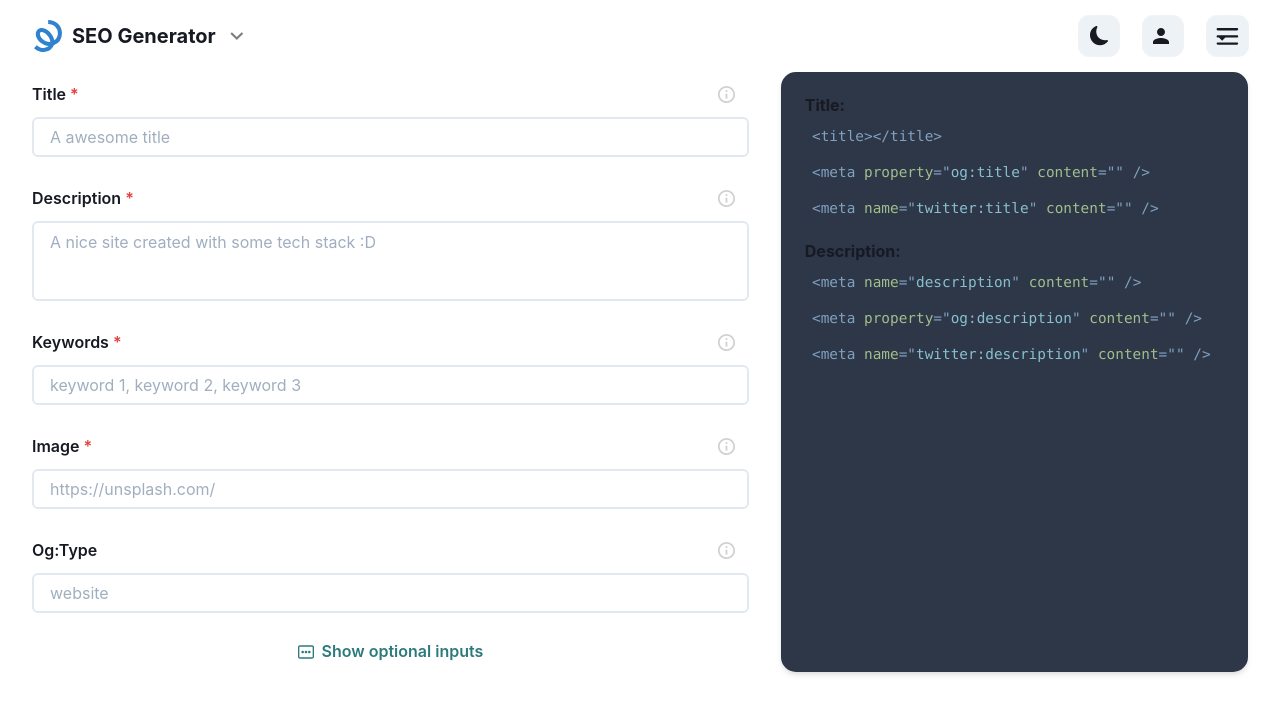
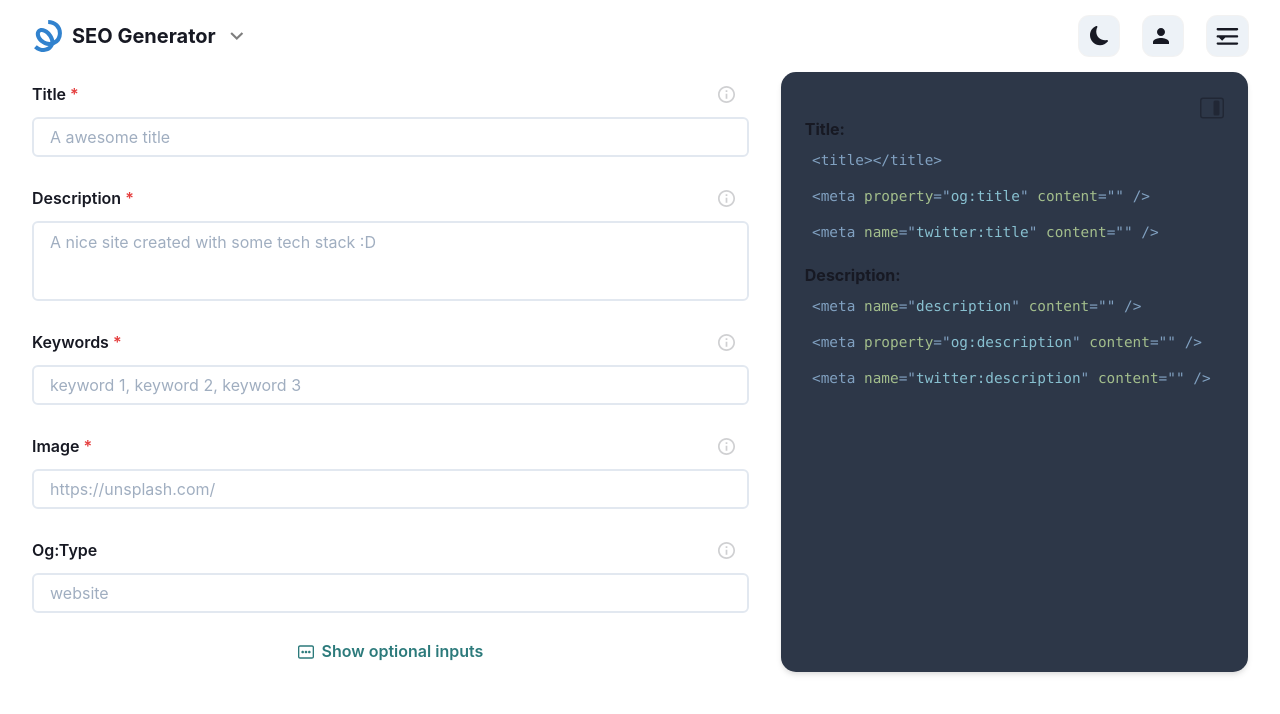
Before and after one commit to mrLuisFer/seo-generator, a Next.js app: page / in a window 1280 px wide. Shown: the top 714 px of the page. Built offline with nearby package versions, Linux system fonts and the light colour scheme.

Commit message:
make show and hide right sidebar components and with a context

```diff
--- /dev/null
+++ b/components/home/RightSidebar/HidesidebarBtn/ShowSidebarBtn.tsx
@@ -0,0 +1,25 @@
+import { Box, Flex } from '@chakra-ui/react'
+import { CgSidebarRight } from 'react-icons/cg'
+import HoverPopup from 'components/common/HoverPopup'
+import { useSidebarCtx } from 'hooks/useSidebarCtx'
+
+export default function ShowSidebarBtn() {
+  const { setHideSidebar } = useSidebarCtx()
+
+  return (
+    <Flex direction="column">
+      <Box
+        mt="1rem"
+        opacity="0.6"
+        _hover={{ opacity: 1 }}
+        display="inline-block"
+        cursor="pointer"
+        onClick={() => setHideSidebar(false)}
+      >
+        <HoverPopup text="Show sidebar preview" width="100px">
+          <CgSidebarRight size="2.5rem" />
+        </HoverPopup>
+      </Box>
+    </Flex>
+  )
+}
--- /dev/null
+++ b/components/home/RightSidebar/HidesidebarBtn/index.tsx
@@ -0,0 +1,26 @@
+import { Box, Flex } from '@chakra-ui/react'
+import { BsReverseLayoutSidebarInsetReverse } from 'react-icons/bs'
+import HoverPopup from 'components/common/HoverPopup'
+import { transitionProperty } from 'lib/transitionProperty'
+import { useSidebarCtx } from 'hooks/useSidebarCtx'
+
+export default function HidesidebarBtn() {
+  const { setHideSidebar } = useSidebarCtx()
+
+  return (
+    <Flex justify="flex-end">
+      <Box
+        display="inline-block"
+        cursor="pointer"
+        opacity="0.5"
+        _hover={{ opacity: 1 }}
+        transition={transitionProperty()}
+        onClick={() => setHideSidebar(true)}
+      >
+        <HoverPopup text="Hide sidebar preview" width="100px">
+          <BsReverseLayoutSidebarInsetReverse size="1.5rem" />
+        </HoverPopup>
+      </Box>
+    </Flex>
+  )
+}
--- a/components/home/RightSidebar/index.tsx
+++ b/components/home/RightSidebar/index.tsx
@@ -3,6 +3,7 @@ import { gray } from 'lib/chakraColors'
 import type { IRightSideProps } from '../homeTypes'
 import TitleTag from './MetaTags/TitleTag'
 import DescriptionTag from './MetaTags/DescriptionTag'
+import HidesidebarBtn from './HidesidebarBtn'
 
 export default function RightSidebar({
   optionalInputValues,
@@ -29,6 +30,7 @@ export default function RightSidebar({
       // color={gray.$100}
       boxShadow="md"
     >
+      <HidesidebarBtn />
       <TitleTag tagValue={requiredInputValues.titleInput} />
       <DescriptionTag tagValue={requiredInputValues.descriptionTextarea} />
     </Box>
--- a/components/home/index.tsx
+++ b/components/home/index.tsx
@@ -3,6 +3,8 @@ import { Box } from '@chakra-ui/react'
 import LeftSidebar from './LeftSidebar'
 import RightSidebar from './RightSidebar'
 import type { IOptionalInputs, IRequiredInputs } from './homeTypes'
+import { useSidebarCtx } from 'hooks/useSidebarCtx'
+import ShowSidebarBtn from './RightSidebar/HidesidebarBtn/ShowSidebarBtn'
 
 const requiredInputsInitialState: IRequiredInputs = {
   descriptionTextarea: '',
@@ -28,20 +30,28 @@ export default function Home() {
     optionalInputsInitialState
   )
 
+  const { hideSidebar } = useSidebarCtx()
+
+  const gridStyle = hideSidebar ? '1fr 1fr 1fr 50px' : '1fr 1fr 1fr 1fr 1fr'
+
   return (
-    <Box display="grid" gridTemplateColumns="1fr 1fr 1fr 1fr 1fr" gridGap="2rem">
+    <Box display="grid" gridTemplateColumns={gridStyle} gridGap="2rem">
       <LeftSidebar
         optionalInputValues={optionalInputValues}
         requiredInputValues={requiredInputValues}
         setOptionalInputValues={setOptionalInputValues}
         setRequiredInputValues={setRequiredInputValues}
       />
+      {!hideSidebar ? (
         <RightSidebar
           optionalInputValues={optionalInputValues}
           requiredInputValues={requiredInputValues}
           setOptionalInputValues={setOptionalInputValues}
           setRequiredInputValues={setRequiredInputValues}
         />
+      ) : (
+        <ShowSidebarBtn />
+      )}
     </Box>
   )
 }
--- /dev/null
+++ b/context/SidebarCtx/index.tsx
@@ -0,0 +1,17 @@
+import { createContext, useState, Dispatch, SetStateAction } from 'react'
+
+interface ICtxValue {
+  hideSidebar?: boolean
+  setHideSidebar?: Dispatch<SetStateAction<boolean>>
+}
+
+const initialCtxValue: ICtxValue = {}
+export const SidebarCtx = createContext(initialCtxValue)
+
+export default function SidebarStateProvider({ children }) {
+  const [hideSidebar, setHideSidebar] = useState<boolean>(false)
+
+  const valueObj: ICtxValue = { hideSidebar, setHideSidebar }
+
+  return <SidebarCtx.Provider value={valueObj}>{children}</SidebarCtx.Provider>
+}
--- /dev/null
+++ b/hooks/useSidebarCtx.ts
@@ -0,0 +1,7 @@
+import { useContext } from 'react'
+import { SidebarCtx } from 'context/SidebarCtx'
+
+export const useSidebarCtx = () => {
+  const { hideSidebar, setHideSidebar } = useContext(SidebarCtx)
+  return { hideSidebar, setHideSidebar }
+}
--- a/pages/_app.tsx
+++ b/pages/_app.tsx
@@ -1,16 +1,19 @@
 import '../styles/globals.css'
 import { ChakraProvider } from '@chakra-ui/react'
 import MobileMenuProvider from 'context/MobileMenuContext'
+import SidebarCtxProvider from 'context/SidebarCtx'
 import Layout from 'components/common/Layout'
 
 function MyApp({ Component, pageProps }) {
   return (
     <ChakraProvider>
-      <MobileMenuProvider>
-        <Layout>
-          <Component {...pageProps} />
-        </Layout>
-      </MobileMenuProvider>
+      <SidebarCtxProvider>
+        <MobileMenuProvider>
+          <Layout>
+            <Component {...pageProps} />
+          </Layout>
+        </MobileMenuProvider>
+      </SidebarCtxProvider>
     </ChakraProvider>
   )
 }
```
Lines whose indentation alone changed are shown as unchanged.
